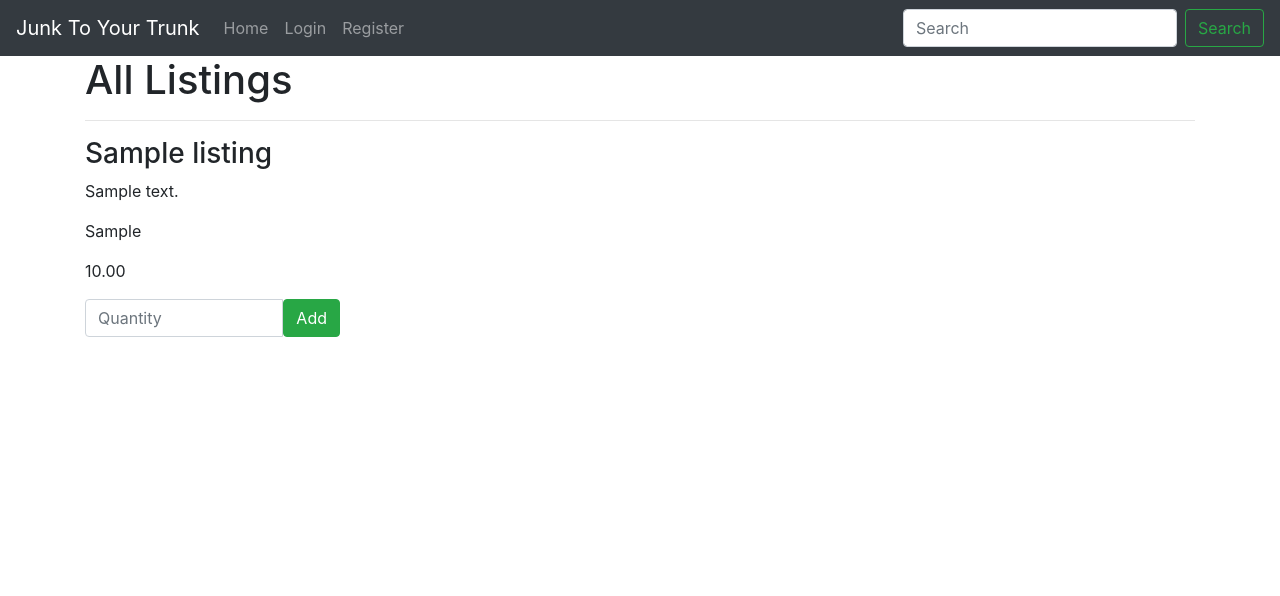
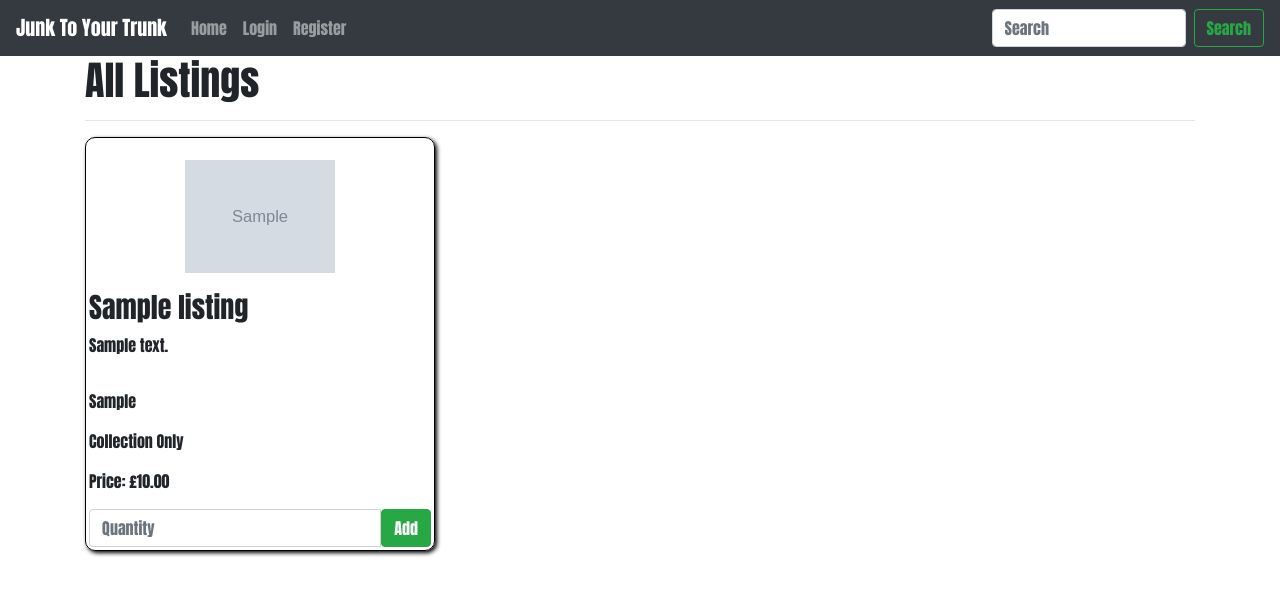
Before and after one commit to jonnytdavies/waste-recycle-MS4, a Django app: page / in a window 1280 px wide. Shown: the top 596 px of the page. Run offline with Django 3.2, Linux system fonts and the light colour scheme; tables that the repository leaves empty hold one stand-in row (values such as "Sample post"); grey boxes marked "Sample" are stand-in pictures; some libraries are stand-ins or nearby versions.

Commit message:
Added custom styling to listings

```diff
--- a/listings/models.py
+++ b/listings/models.py
@@ -4,9 +4,9 @@ from django.db import models
 # Create your models here.
 
 class Listing(models.Model):
-    title = models.CharField(max_length=100)
-    description = models.TextField(max_length=500)
-    location = models.CharField(max_length=100)
+    title = models.CharField(max_length=100, null=False, blank=False)
+    description = models.TextField(max_length=500, null=False, blank=False)
+    location = models.CharField(max_length=100, null=False, blank=False)
     image = models.ImageField(upload_to='images')
     price = models.DecimalField(max_digits=6, decimal_places=2)
 
--- a/listings/templates/createlisting.html
+++ b/listings/templates/createlisting.html
@@ -3,7 +3,7 @@
 
 {% block page_title %}Create Listing{% endblock %}
 
-{% block page_heading %}Add Listing{% endblock %}
+{% block page_heading %}Create Listing{% endblock %}
 
 {% block content %}
 
--- a/listings/templates/listings.html
+++ b/listings/templates/listings.html
@@ -5,7 +5,7 @@
 
 <div class="row">
   {% for listing in listings %}
-  <div class="col-sm-12 col-md-3">
+  <div class="col-xs-10 col-xs-offset-1 col-sm-offset-0 col-sm-6 col-md-4 display panel panel-default">
     <div class="panel-body">
       <div
         class="listing"
@@ -14,7 +14,8 @@
       <h3>{{ listing.title }}</h3>
       <p class="listing-description">{{ listing.description }}</p>
       <p>{{ listing.location }}</p>
-      <p>{{ listing.price }}</p>
+      <p>Collection Only</p>
+      <p>Price: £{{ listing.price }}</p>
       <form method="post" action="{% url 'add_to_trunk' listing.id %}">
         {% csrf_token %}
         <div class="input-group">
--- a/listings/urls.py
+++ b/listings/urls.py
@@ -4,5 +4,5 @@ from .views import all_listings, create_listing_view
 
 urlpatterns = [
     url(r'^$', all_listings, name='all_listings'),
-    url(r'^create-listing/$', create_listing_view, name='create_listing_view'),
+    url(r'^createlisting/$', create_listing_view, name='create_listing_view'),
 ]
--- a/listings/views.py
+++ b/listings/views.py
@@ -19,4 +19,4 @@ def create_listing_view(request):
     if listing_form.is_valid():
         listing_form.save()
 
-    return render(request, 'listings.html', {'listing_form': listing_form})
+    return render(request, 'createlisting.html', {'listing_form': listing_form})
--- a/static/css/custom.css
+++ b/static/css/custom.css
@@ -0,0 +1,44 @@
+@import url('https://fonts.googleapis.com/css2?family=Anton&display=swap');
+
+body {
+    font-family: 'Anton', sans-serif;
+}
+
+.listing {
+    background-size: contain;
+    background-position: center center;
+    background-repeat: no-repeat;
+    width: 150px;
+    height: 150px;
+    margin: 0 auto;
+}
+
+caption p {
+    word-wrap: break-word;
+}
+
+.row .row-flex {
+    display: flex;
+    flex-wrap: wrap;
+    margin-top: 30px;
+}
+
+.panel-body {
+    height: 100%;
+    border: 1px solid #000;
+    padding:3px;
+    border-radius: 10px;
+    box-shadow: 2px 2px 4px #000;
+}
+
+.listing-description {
+    min-height: 40px;
+}
+
+.listing-center {
+    text-align: center;
+}
+
+.listing-card {
+    margin-bottom: 20px;
+}
--- a/templates/base.html
+++ b/templates/base.html
@@ -47,7 +47,7 @@
             </li>
             <li class="nav-item">
               <a class="nav-link" href="{% url 'view_trunk' %}">
-              <i class="fa fa-truck-loading"></i> Trunk
+              <i class="fa fa-truck"></i> Trunk
               {% if listing_count > 0 %}
               <label class="badge badge-warning">{{ listing_count }}</label>
               {% endif %}
```
Also changed, not shown: listings/templates/listingpage.html (added, +26 -0 lines), trunk/templates/trunk.html (+19 -8 lines), media/images/C54D0E93-3362-4B6E-866D-89D7C03E0695_1_201_a.jpeg (added).
